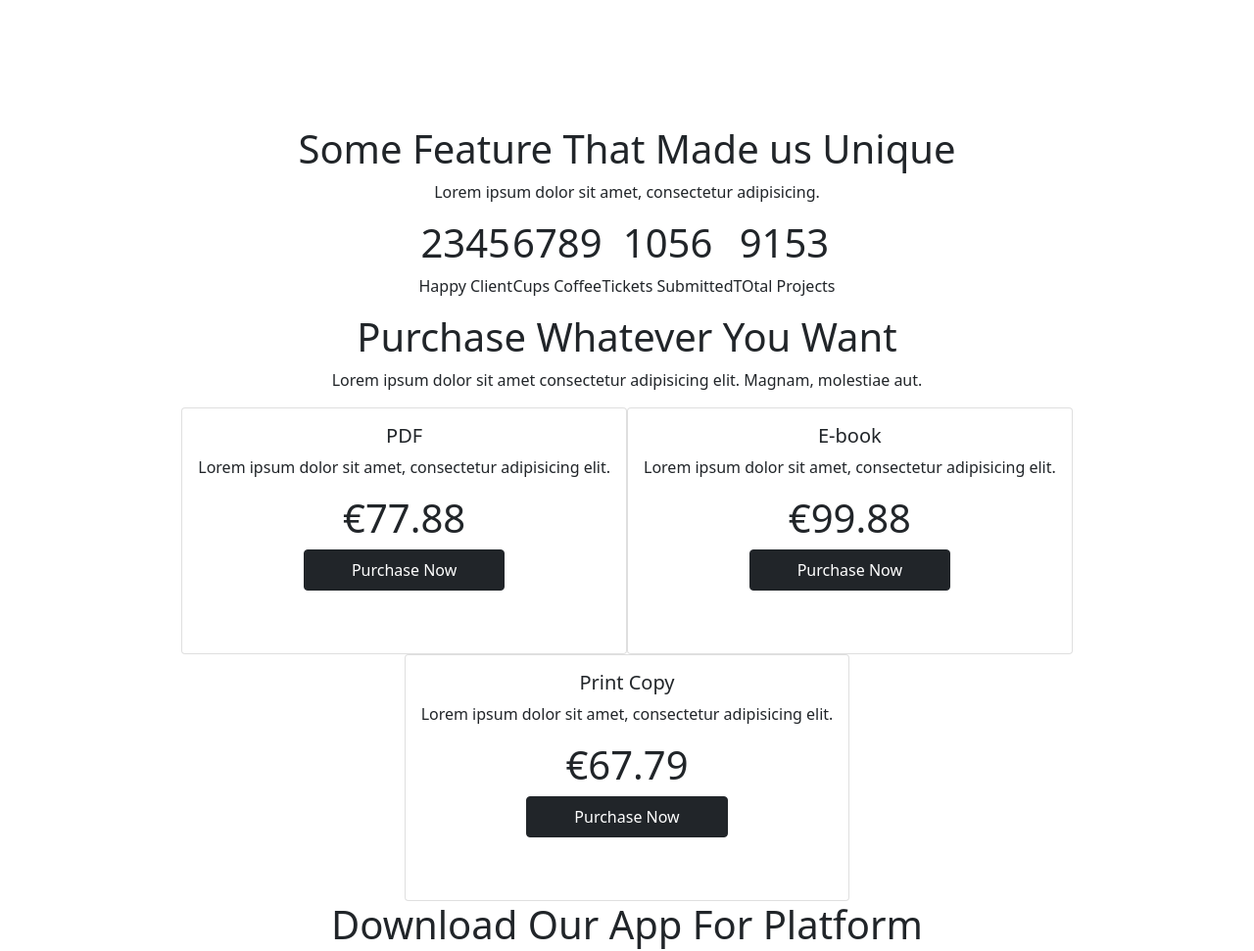
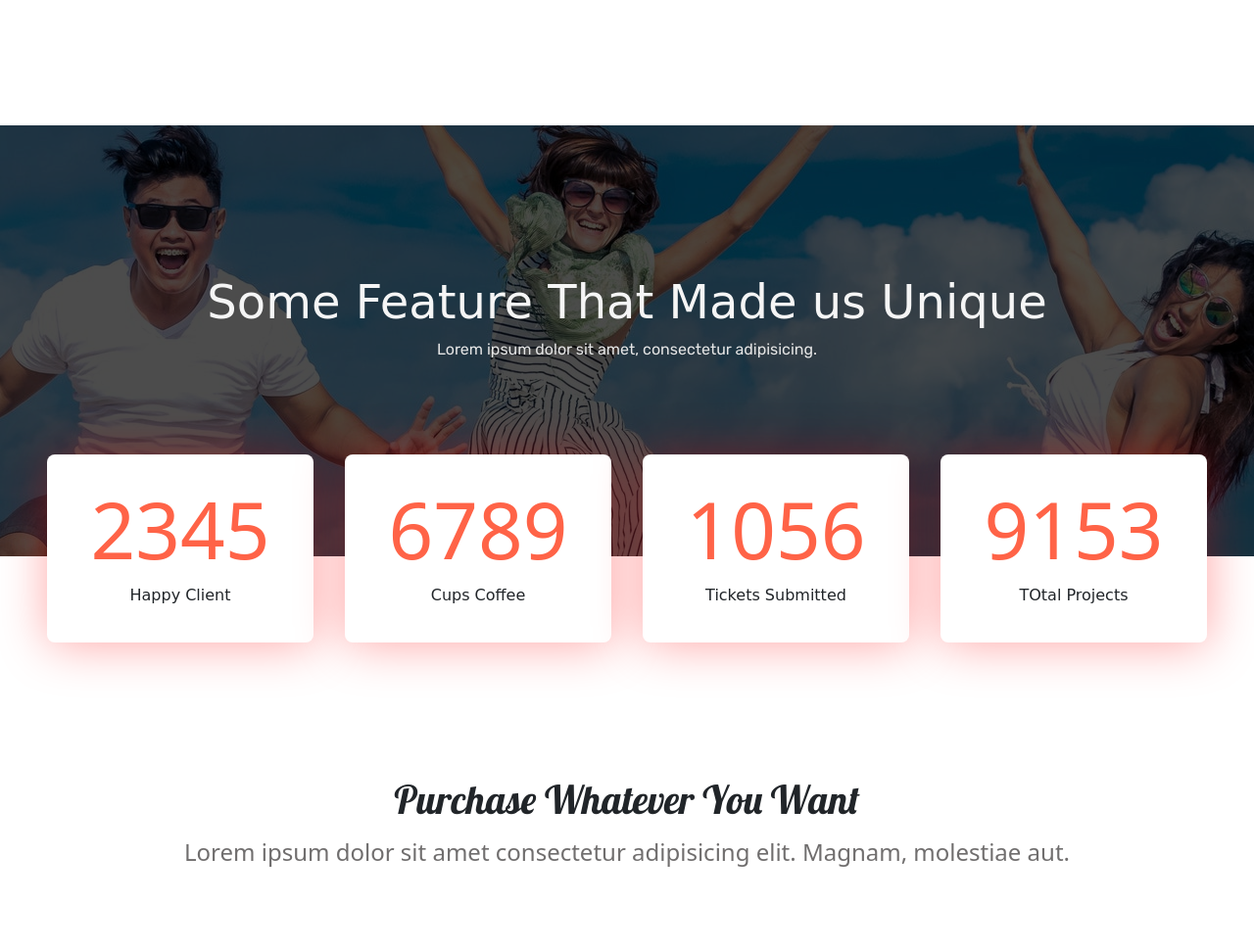
Before and after one commit to tonyclem/books-les-boostrap, a plain HTML site: page src/index.html in a window 1280 px wide. Shown: the part 1760-2731 px from the top of the page at 98% size. Drawn offline with nearby package versions, Linux system fonts and the light colour scheme; a web font is replaced by a local one.

Commit message:
finish styling section 2

```diff
--- a/css/styles.css
+++ b/css/styles.css
@@ -144,3 +144,101 @@ header .container .col-md-7 button {
   font-size: 0.9em;
   color: rgba(0, 0, 0, 0.5);
 }
+
+/* Section 2 */
+.cover {
+  width: 100%;
+  height: 55vmin;
+  background: url("../assets/pexels-photo-452738.jpeg");
+  background-position: -24rem -19rem;
+  background-size: 150%;
+  position: relative;
+}
+
+.cover .content {
+  width: 100%;
+  height: 100%;
+  background: rgba(0, 0, 0, 0.7);
+  padding-top: 19vmin;
+}
+
+.cover .content > h1 {
+  font-family: var(--Patua);
+  font-size: 6vmin;
+  color: whitesmoke;
+}
+
+.cover .content > p {
+  font-family: var(--Rubik);
+  font-size: 2vmin;
+  color: #e5e5e5;
+}
+
+.numbers .rect {
+  position: relative;
+  z-index: 1;
+  background: white;
+  width: 17rem;
+  height: 12rem;
+  padding-top: 3.5vmin;
+  margin: 1rem;
+  border-radius: 0.5em;
+  box-shadow: 1px 2px 50px 0px rgba(255, 0, 0, 0.349);
+}
+
+.numbers {
+  margin-top: -15vmin;
+}
+
+.numbers .rect h1 {
+  font-size: 5rem;
+  color: tomato;
+}
+
+.numbers .rect p {
+  font-family: var(--Patua);
+}
+
+.purchase > h1 {
+  padding-top: 15vmin;
+  padding-bottom: 0.1em;
+  font-family: var(--Lobster);
+}
+
+.purchase > p {
+  color: var(--light-black);
+  font-size: 3vmin;
+  padding-bottom: 10vmin;
+}
+
+.purchase .cards .card {
+  width: 22rem;
+  margin: 3vmin 3vmin;
+}
+
+.cards div {
+  padding: 0;
+  margin: 0;
+}
+
+.cards .title {
+  background: rgba(208, 241, 241, 0.1);
+  padding: 1.4rem 2.5rem;
+  font-size: 2vmin;
+}
+
+.card .card-text {
+  padding: 2.5rem 3rem;
+  color: var(--light-black);
+}
+
+.card-body .pricing {
+  background: rgba(208, 241, 241, 0.1);
+  border-top-right-radius: 170px;
+  border-top-left-radius: 170px;
+}
+
+.card-body .pricing > h1 {
+  font-size: 10vmin;
+  padding: 1em 0.5em;
+}
--- a/src/index.html
+++ b/src/index.html
@@ -111,7 +111,7 @@
           <div class="row">
             <div class="col-md-6 col-12">
               <div class="pray">
-                <img src="../assets/pexels-photo-1904769.jpeg" alt="Pray" class="" />
+                <img src="../assets/pexels-photo-1904769.jpeg" alt="Pray" />
               </div>
             </div>
             <div class="col-md-6 col-12">
```
